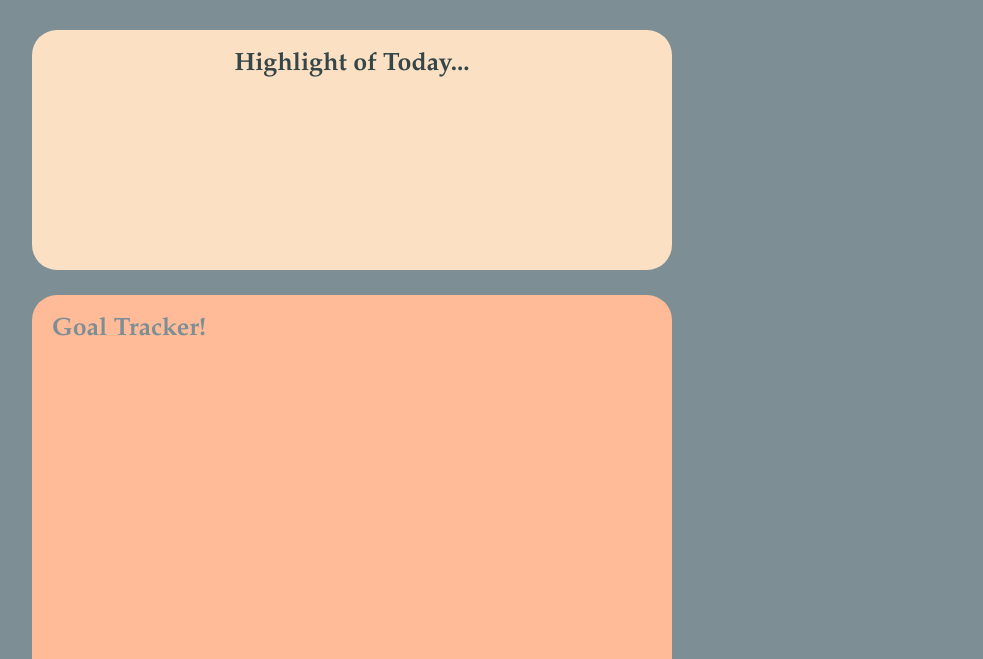
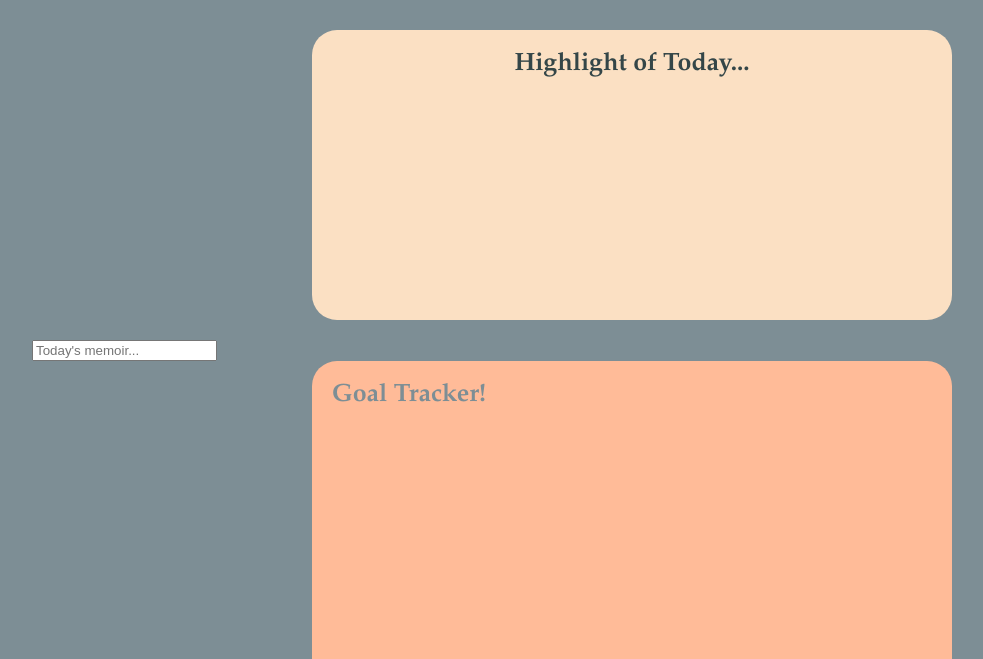
Before and after one commit to ggkwonn/Dayli, a plain HTML site: page index.html in a window 1280 px wide. Shown: the part 141-800 px from the top of the page, without its empty margins (8-991 px from the left). Drawn offline with Linux system fonts and the light colour scheme.

Commit message:
Tried to center the boxes and added possible input (java scrpit)

```diff
--- a/index.html
+++ b/index.html
@@ -2,13 +2,21 @@
 <html lang="en">
 
 <head>
+    <!--connect external files-->
+    <link rel="stylesheet" href="style.css">
+    <script src="script.js" d></script>
+
+    <!--meta information-->
+    <meta name="'author" content="Jihye K">
+    <meta name="viewport" content="width=device-width, initial-scale=1.0">
+
     <title>Dayli </title>
-     <link rel="stylesheet" href="style.css">
 </head>
 
 <body>
     <h1> Welcome to Dayli!</h1>
     <h3 id="Highlight" style="color:#344648;">Highlight of Today...</h3>
+    <input type="text"; placeholder="Today's memoir...">
     <h3 id="GoalTracker" style="color:#7D8E95"> Goal Tracker!</h3>
     <h3 id="HoursOfSleep" style="color:#fbe0c3"> Hours of Sleep Z<sup> z <sup>z</sup></sup></h3>
     <footer>
--- a/style.css
+++ b/style.css
@@ -20,7 +20,8 @@ body {
    background: #fbe0c3;
    padding: 20px;
    width: 600px;
-   height: 200px;
+   height: 250px;
+   margin: auto;
    margin-bottom: 20px;
 }
 
@@ -32,6 +33,7 @@ body {
    padding: 20px;
    width: 600px;
    height: 400px;
+   margin: auto;
    margin-bottom: 20px;
 }
 #HoursOfSleep {
```
Also changed, not shown: script.js (added).
